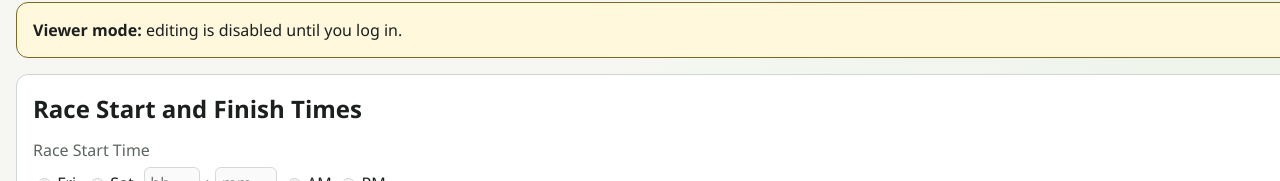
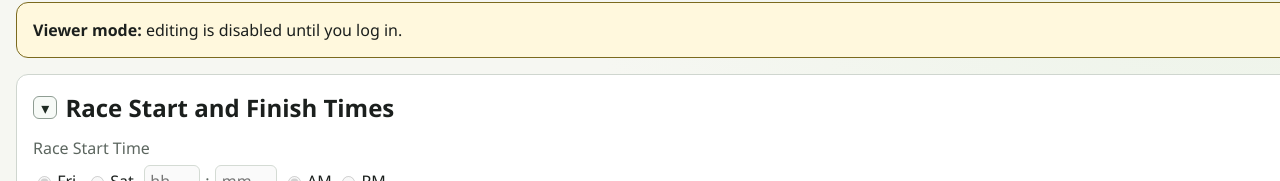
Before and after one commit to ipil/HTC_tracking, a Next.js app: page / in a window 1280 px wide. Shown: the part 220-401 px from the top of the page. Built offline with nearby package versions, Linux system fonts and the light colour scheme; no server answers; the database is empty.

Commit message:
UI improvements

```diff
--- a/components/TableClient.tsx
+++ b/components/TableClient.tsx
@@ -934,11 +934,17 @@ export default function TableClient({ initialData, isAdmin, canEdit }: Props) {
       ) : null}
 
       <section className="panel" style={{ display: "grid", gap: "0.8rem" }}>
-        <div style={{ display: "flex", justifyContent: "space-between", alignItems: "center", gap: "0.75rem" }}>
+        <div style={{ display: "flex", alignItems: "center", gap: "0.5rem" }}>
+          <button
+            className="secondary"
+            type="button"
+            aria-label={showRaceTiming ? "Collapse race start and finish times" : "Expand race start and finish times"}
+            onClick={() => setShowRaceTiming((value) => !value)}
+            style={{ padding: "0.15rem 0.45rem", lineHeight: 1 }}
+          >
+            {showRaceTiming ? "\u25be" : "\u25b8"}
+          </button>
           <h2>Race Start and Finish Times</h2>
-          <button className="secondary" type="button" onClick={() => setShowRaceTiming((value) => !value)}>
-            {showRaceTiming ? "Collapse" : "Expand"}
-          </button>
         </div>
 
         {showRaceTiming ? (
```
